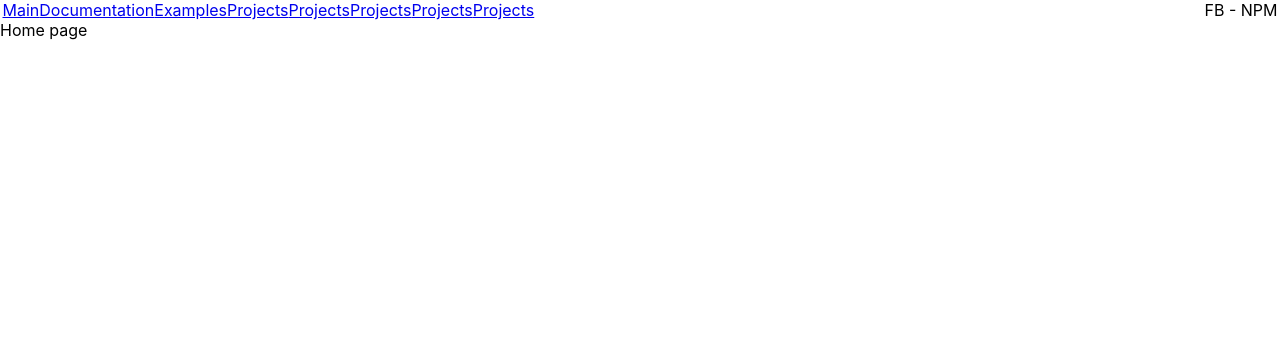
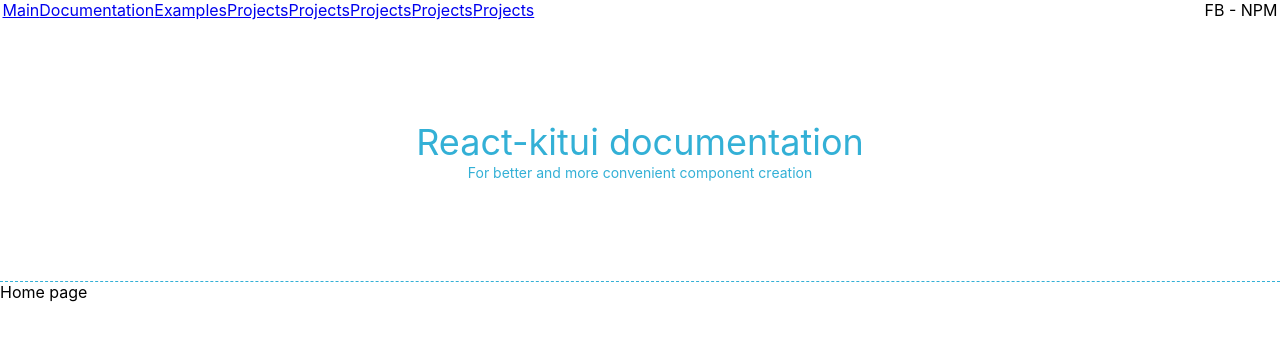
Before and after one commit to klauza/r-kitui-npm-package, a React (Create React App) app in the folder example/: page / in a window 1280 px wide. Shown: the top 340 px of the page. Built offline with nearby package versions, Linux system fonts and the light colour scheme.

Commit message:
add Hero component

```diff
--- a/example/src/App.tsx
+++ b/example/src/App.tsx
@@ -2,6 +2,7 @@ import React, { Component } from 'react';
 import { HashRouter, Route } from 'react-router-dom';
 import styled from 'styled-components';
 import Navbar from './Navbar';
+import Hero from './Hero';
 import Documentation from './Documentation';
 import Home from './Home';
 
@@ -16,6 +17,7 @@ class App extends Component {
       <HashRouter basename='/'>
         <Content>
           <Navbar />
+          <Hero />
 
           <Route exact path="/" component={Home} />
           <Route path="/docs" component={Documentation} />
--- /dev/null
+++ b/example/src/Hero.js
@@ -0,0 +1,35 @@
+import React from 'react';
+import styled from 'styled-components';
+
+const HeroContainer = styled.div`
+  padding: 100px 0;
+  margin: 0 auto;
+  width: 100%;
+  text-align: center;
+  background-color: #fff;
+  border-bottom: 1px dashed #33b0d6;
+  span, a{
+    color: #33b0d6;
+    display: block;
+    &:nth-child(1){
+    font-size: 36px;
+    }
+    &:nth-child(2){
+    font-size: 14px;
+    }
+  }
+  a{
+    text-decoration: none;
+  }
+`;
+
+const Hero = () => {
+  return (
+    <HeroContainer>
+      <span>React-kitui documentation</span>
+      <span>For better and more convenient component creation</span>
+    </HeroContainer>
+  )
+}
+
+export default Hero
```
